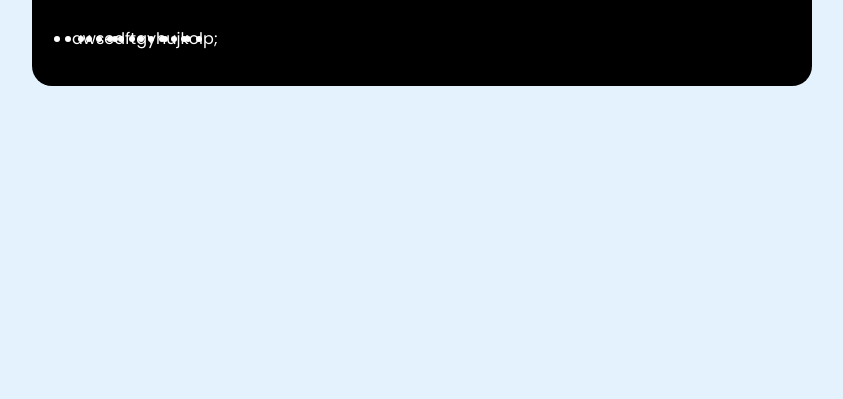
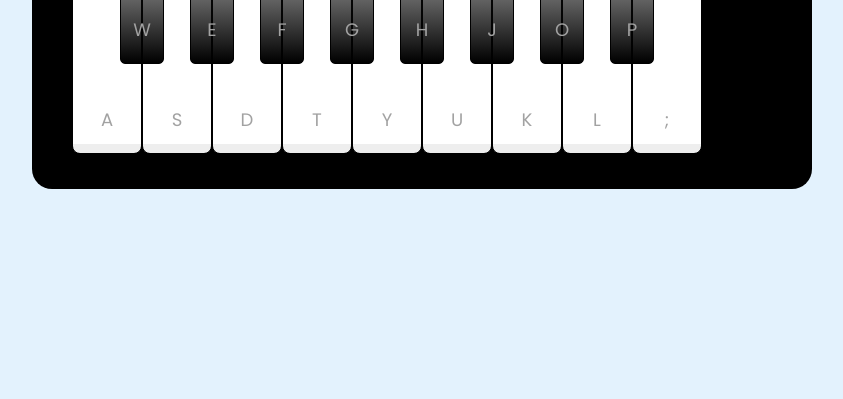
Before and after one commit to marcos-pardinho/projetos-desenvolvimento-de-jogos, a plain HTML site: page Simulador de Piano/index.html in a window 1280 px wide. Shown: the part 401-800 px from the top of the page, without its empty margins (218-1061 px from the left). Drawn offline with Linux system fonts and the light colour scheme.

Commit message:
#[v1.1.0] - 03-12-2023

```diff
--- a/Simulador de Piano/index.html
+++ b/Simulador de Piano/index.html
@@ -19,31 +19,31 @@
     <div class="container">
         <header>
             <h2>Virtual Piano</h2>
-            <div class="column column-slider">
-                <span>Volume</span><input type="range" name="" id="">
+            <div class="column volume-slider">
+                <span>Volume</span><input type="range" min="0" max="1" value="0.5" step="any">
             </div>
             <div class="column keys-check">
                 <span>Teclas</span><input type="checkbox" checked>
             </div>
         </header>
         <ul class="piano-keys">
-            <li class="key white"><span>a</span></li>
-            <li class="key black"><span>w</span></li>
-            <li class="key white"><span>s</span></li>
-            <li class="key black"><span>e</span></li>
-            <li class="key white"><span>d</span></li>
-            <li class="key black"><span>f</span></li>
-            <li class="key white"><span>t</span></li>
-            <li class="key black"><span>g</span></li>
-            <li class="key white"><span>y</span></li>
-            <li class="key black"><span>h</span></li>
-            <li class="key white"><span>u</span></li>
-            <li class="key black"><span>j</span></li>
-            <li class="key white"><span>k</span></li>
-            <li class="key black"><span>o</span></li>
-            <li class="key white"><span>l</span></li>
-            <li class="key black"><span>p</span></li>
-            <li class="key white"><span>;</span></li>
+            <li class="key white" data-key="a"><span>a</span></li>
+            <li class="key black" data-key="w"><span>w</span></li>
+            <li class="key white" data-key="s"><span>s</span></li>
+            <li class="key black" data-key="e"><span>e</span></li>
+            <li class="key white" data-key="d"><span>d</span></li>
+            <li class="key black" data-key="f"><span>f</span></li>
+            <li class="key white" data-key="t"><span>t</span></li>
+            <li class="key black" data-key="g"><span>g</span></li>
+            <li class="key white" data-key="y"><span>y</span></li>
+            <li class="key black" data-key="h"><span>h</span></li>
+            <li class="key white" data-key="u"><span>u</span></li>
+            <li class="key black" data-key="j"><span>j</span></li>
+            <li class="key white" data-key="k"><span>k</span></li>
+            <li class="key black" data-key="o"><span>o</span></li>
+            <li class="key white" data-key="l"><span>l</span></li>
+            <li class="key black" data-key="p"><span>p</span></li>
+            <li class="key white" data-key=";"><span>;</span></li>
         </ul>
     </div>
 
--- a/Simulador de Piano/src/scripts/engine.js
+++ b/Simulador de Piano/src/scripts/engine.js
@@ -0,0 +1,44 @@
+// Criado áudio das teclas
+const pianokeys = document.querySelectorAll(".piano-keys .key");
+const volumeSlider = document.querySelector(".volume-slider input");
+const keysCheck = document.querySelector(".keys-check input");
+
+let mapedKeys = [];
+let audio = new Audio("src/tunes/a.wav");
+
+const playTune = (key) => {
+    audio.src = `src/tunes/${key}.wav`;
+    audio.play();
+
+    // Adicionando classes dinâmicamente
+    const clickedKey = document.querySelector(`[data-key = "${key}"]`);
+    clickedKey.classList.add("active");
+    setTimeout(() => {
+        clickedKey.classList.remove("active");
+    }, 150);
+};
+    pianokeys.forEach((key) => {
+        key.addEventListener("click", () => playTune(key.dataset.key));
+    mapedKeys.push(key.dataset.key);
+});
+
+
+// Adicionando um evento de keydown
+ document.addEventListener("keydown", (e) => {
+    if(mapedKeys.includes(e.key)){
+    playTune(e.key);
+    }
+ });
+
+ // Adicionando controle de volume
+ const handleVolume = (e) => {
+    audio.volume = e.target.value;
+  };
+
+  const showHidekeys = () => {
+    pianokeys.forEach(key => key.classList.toggle("hide"));
+  }
+
+volumeSlider.addEventListener("input", handleVolume);
+
+keysCheck.addEventListener("click", showHidekeys);
--- a/Simulador de Piano/src/style/main.css
+++ b/Simulador de Piano/src/style/main.css
@@ -74,3 +74,52 @@ input:checked::before {
     display: flex;
     margin-top:40px;
 }
+
+.piano-keys .key {
+    cursor: pointer;
+    user-select: none;
+    list-style: none;
+    color: #a2a2a2;
+    position: relative;
+    text-transform: uppercase;
+}
+
+.piano-keys .white {
+    width: 70px;
+    height: 230px;
+    border: 1px solid black;
+    border-radius: 8px;
+    background: linear-gradient(#fff 96%, #eee 4%);
+}
+
+.piano-keys .black {
+    width: 44px;
+    height: 140px;
+    z-index: 2;
+    margin: 0 -22px 0 -22px;
+    border: 1px solid black;
+    border-radius: 0 0 5px 5px;
+    background: linear-gradient(#3333, #000);
+}
+
+.piano-keys span {
+    position: absolute;
+    bottom: 20px;
+    width: 100%;
+    text-align: center;
+    font-size: 1.13rem;
+}
+
+.piano-keys .white.active{
+    box-shadow: inset -5px 5px 20px rgba(0, 0, 0, 0.2);
+    background:linear-gradient(to bottom #fff 0%, #eee 100%);
+}
+
+.piano-keys .black.active{
+    box-shadow: inset -5px 5px 10px rgba(255, 255, 255, 0.1);
+    background:linear-gradient(to bottom #fff, #434343);
+}
+
+.piano-keys .key.hide span {
+    display: none;
+}
```
Also changed, not shown: 17 other files.
